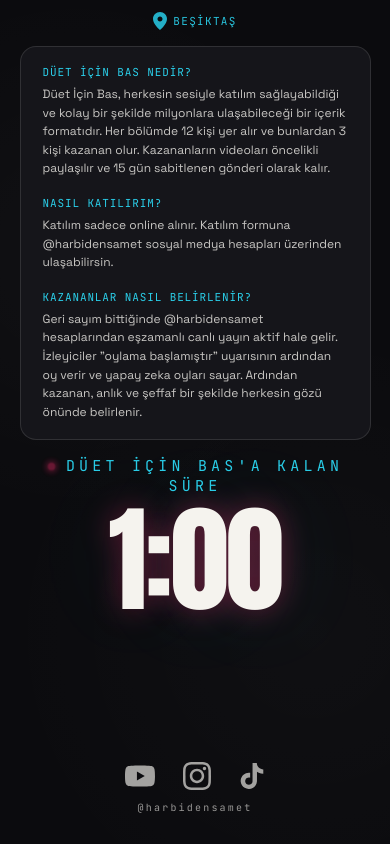
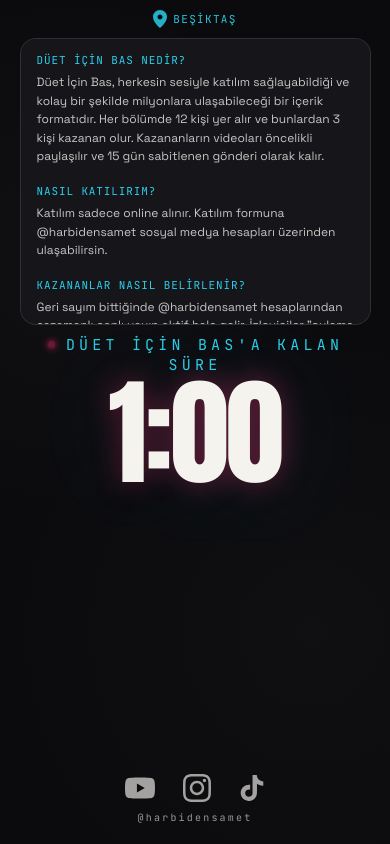
Before and after one commit to harbidensamet/duet-icin-bas, a plain HTML site: page index.html in a window 390 px wide. Drawn offline with Linux system fonts and the light colour scheme; no server answers.

Commit message:
Update index.html

```diff
--- a/index.html
+++ b/index.html
@@ -59,6 +59,8 @@
 .info-panel{
     position:relative;
     width:min(720px, 90vw);
+    max-height:38vh;
+    overflow-y:auto;
     background:var(--asphalt-2);
     border:1px solid var(--line);
     border-radius:16px;
@@ -383,6 +385,11 @@
     opacity:0.4;
     line-height:1.6;
   }
+@media(max-width:600px){
+  #app{ gap:10px; padding:10px 14px 10px; }
+  .info-panel{ max-height:34vh; padding:14px 16px; }
+  .bottom-bar{ gap:8px; padding-bottom:10px; }
+}
 </style>
 </head>
 <body>
```
